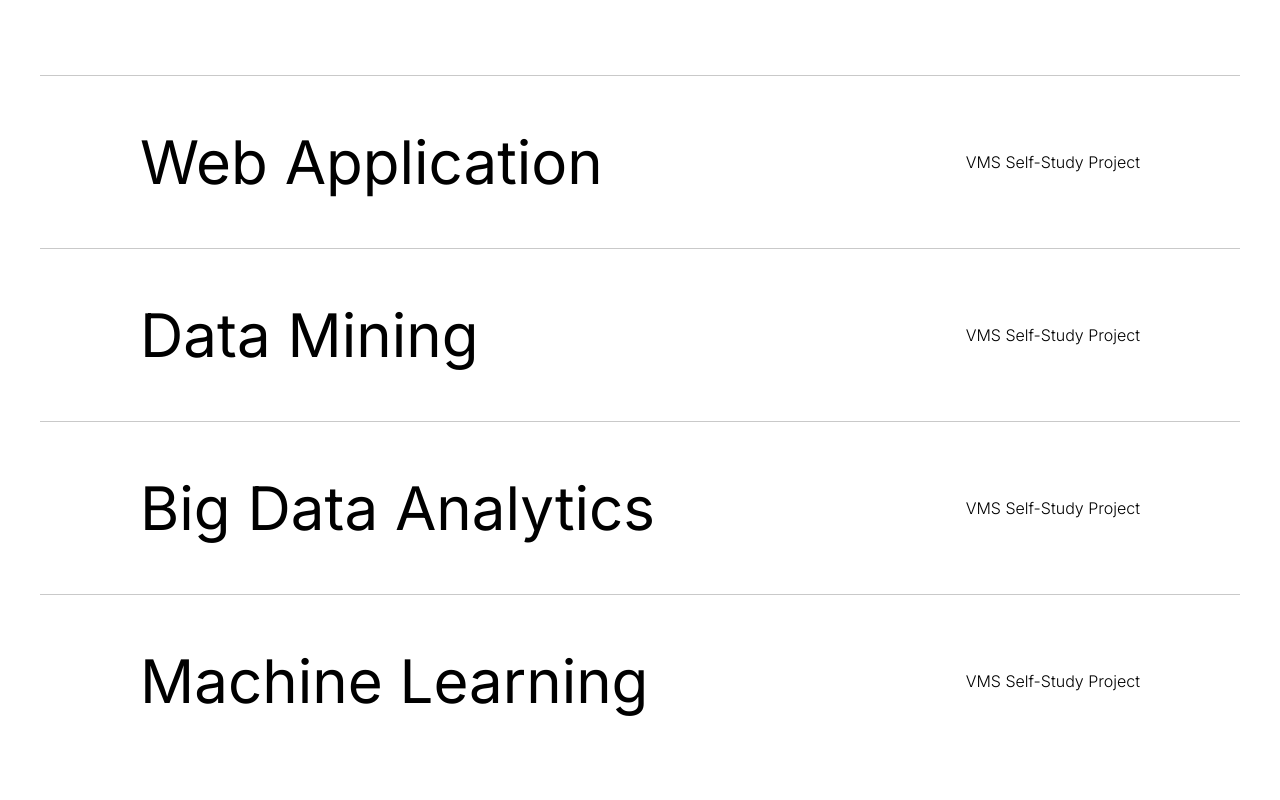
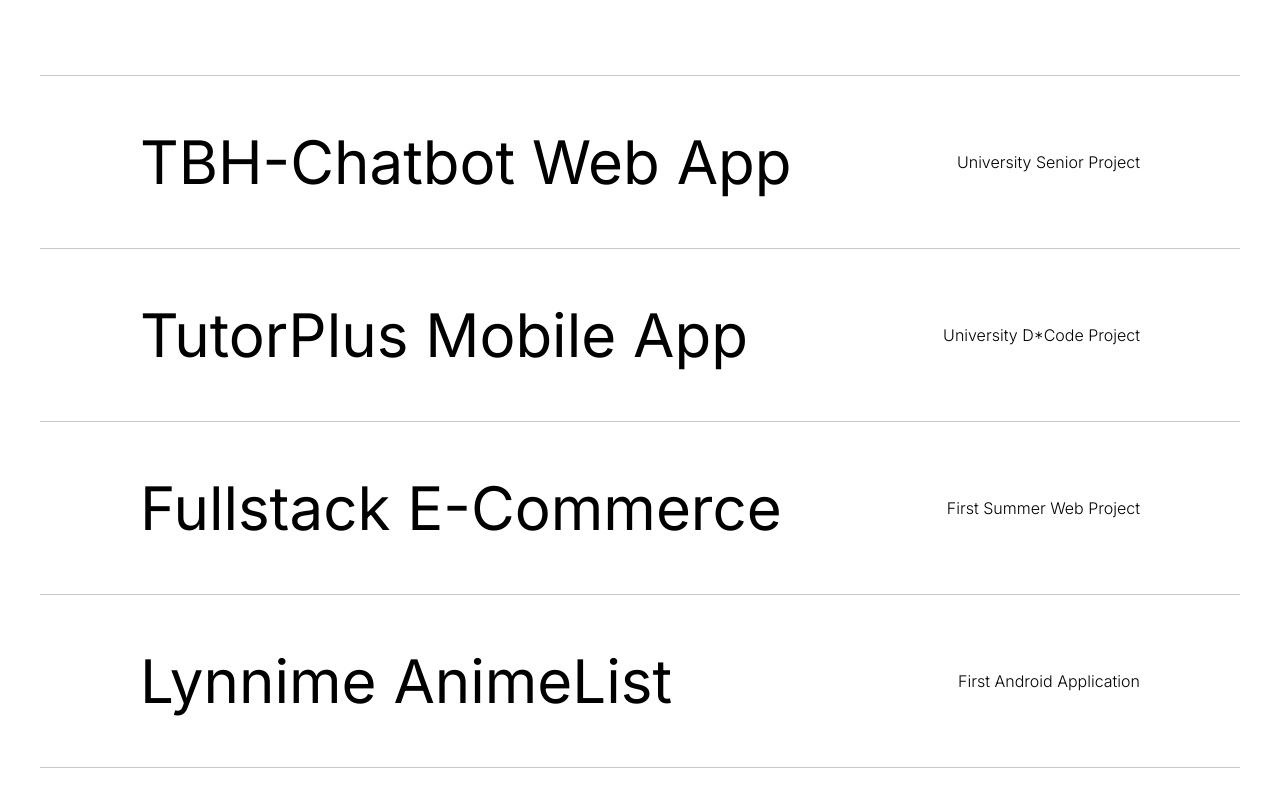
Before and after one commit to LynnT-2003/Portfolio-2024, a Next.js app: page / in a window 1280 px wide. Shown: the part 1120-1920 px from the top of the page. Built offline with nearby package versions, Linux system fonts and the light colour scheme.

Commit message:
Updated (not entirely fixed but cleaner)

```diff
--- a/package.json
+++ b/package.json
@@ -10,7 +10,7 @@
   },
   "dependencies": {
     "framer-motion": "^10.16.14",
-    "gsap": "^3.12.3",
+    "gsap": "^3.12.5",
     "install": "^0.13.0",
     "locomotive-scroll": "^5.0.0-beta.11",
     "next": "14.0.3",
--- a/src/app/page.js
+++ b/src/app/page.js
@@ -12,22 +12,26 @@ import Preloader from "../components/Preloader";
 
 const projects = [
   {
-    title: "Web Application",
+    title: "TBH-Chatbot Web App",
+    subtitle: "University Senior Project",
     src: "lucy.png",
     color: "#000000",
   },
   {
-    title: "Data Mining",
+    title: "TutorPlus Mobile App",
+    subtitle: "University D*Code Project",
     src: "police.jpg",
     color: "#EFE8D3",
   },
   {
-    title: "Big Data Analytics",
+    title: "Fullstack E-Commerce ",
+    subtitle: "First Summer Web Project",
     src: "rebec.jpg",
     color: "#8C8C8C",
   },
   {
-    title: "Machine Learning",
+    title: "Lynnime AnimeList",
+    subtitle: "First Android Application",
     src: "moon.png",
     color: "#706D63",
   },
@@ -68,13 +72,14 @@ export default function Home() {
               <Project
                 index={index}
                 title={project.title}
+                subtitle={project.subtitle}
                 setModal={setModal}
                 key={index}
               />
             );
           })}
-          <Modal modal={modal} projects={projects} />
         </div>
+        <Modal modal={modal} projects={projects} />
       </main>
       <SlidingImages />
       <Contact />
--- a/src/components/Modal/index.jsx
+++ b/src/components/Modal/index.jsx
@@ -60,15 +60,11 @@ export default function index({ modal, projects }) {
       duration: 0.45,
       ease: "power3",
     });
-
     window.addEventListener("mousemove", (e) => {
       const { clientX, clientY } = e;
+
       moveContainerX(clientX);
       moveContainerY(clientY);
-      xMoveCursor(clientX);
-      yMoveCursor(clientY);
-      xMoveCursorLabel(clientX);
-      yMoveCursorLabel(clientY);
     });
   });
 
@@ -96,22 +92,6 @@ export default function index({ modal, projects }) {
           })}
         </div>
       </motion.div>
-      <motion.div
-        ref={cursor}
-        className={styles.cursor}
-        variants={scaleAnimation}
-        initial="initial"
-        animate={active ? "enter" : "closed"}
-      ></motion.div>
-      <motion.div
-        ref={cursorLabel}
-        className={styles.cursorLabel}
-        variants={scaleAnimation}
-        initial="initial"
-        animate={active ? "enter" : "closed"}
-      >
-        View
-      </motion.div>
     </>
   );
 }
--- a/src/components/Project/index.jsx
+++ b/src/components/Project/index.jsx
@@ -2,7 +2,7 @@
 import React from "react";
 import styles from "./style.module.css";
 
-export default function index({ index, title, setModal }) {
+export default function index({ index, title, subtitle, setModal }) {
   return (
     <div
       onMouseEnter={() => {
@@ -14,7 +14,7 @@ export default function index({ index, title, setModal }) {
       className={styles.project}
     >
       <h2>{title}</h2>
-      <p>VMS Self-Study Project</p>
+      <p>{subtitle}</p>
     </div>
   );
 }
```
Also changed, not shown: 1 other file (tests, documents, lock files or other folders).
